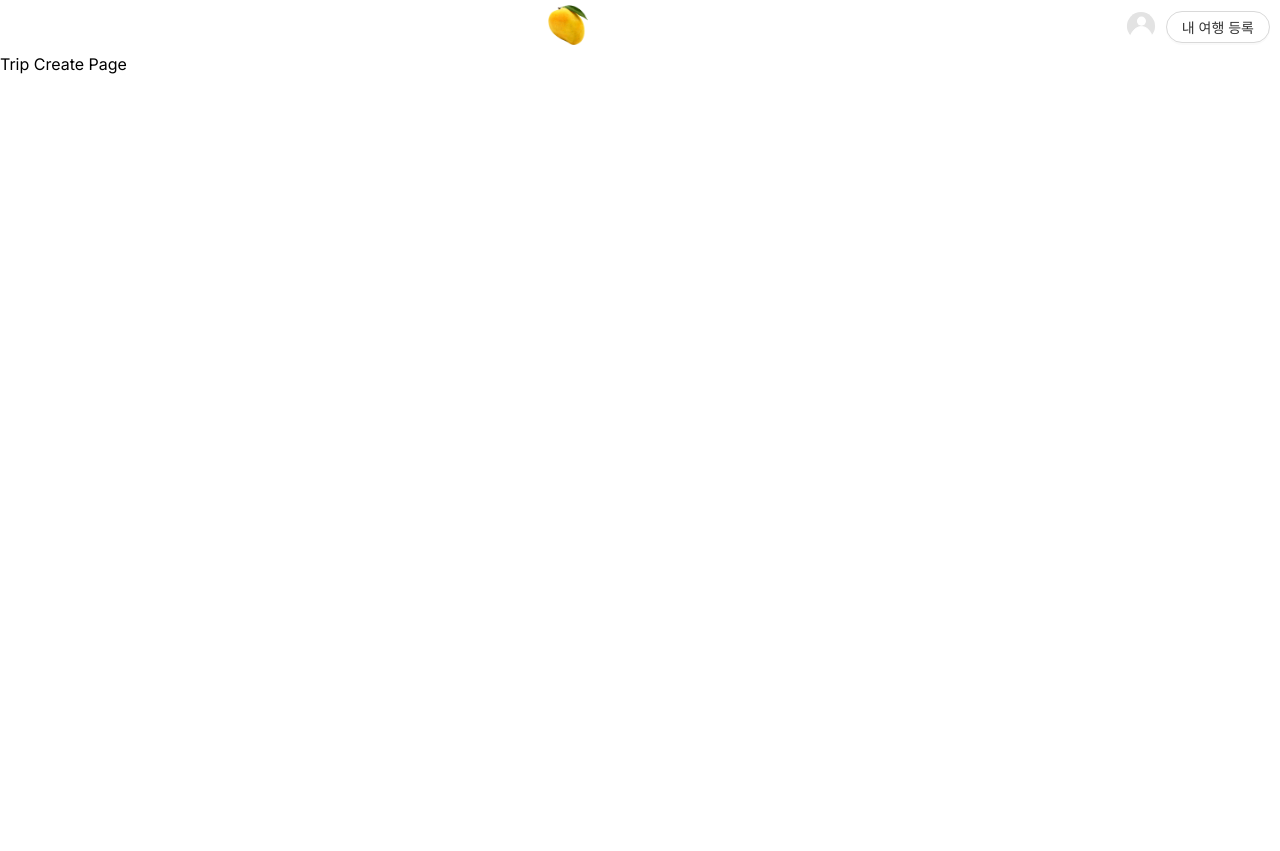
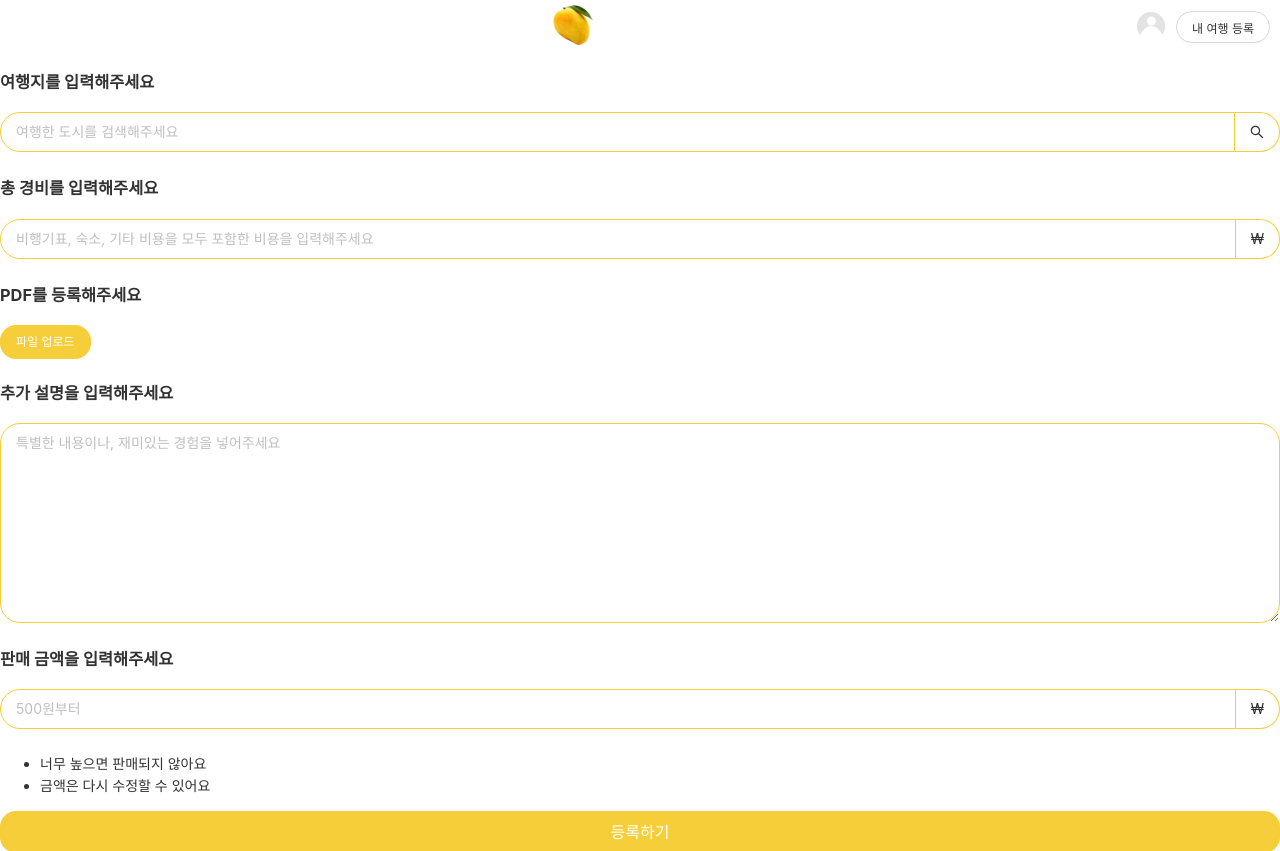
Before and after one commit to mango-trip/mango-FE, a Next.js app: page /trip/create in a window 1280 px wide. Before the commit the page ends 800 px from the top, so only its background shows below. Built offline with nearby package versions, Linux system fonts and the light colour scheme.

Commit message:
trip create form 생성

```diff
--- a/package.json
+++ b/package.json
@@ -9,6 +9,7 @@
     "lint": "next lint"
   },
   "dependencies": {
+    "@ant-design/icons": "^5.3.5",
     "antd": "^5.15.3",
     "axios": "^1.6.7",
     "mongodb": "^6.3.0",
--- a/src/app/layout.tsx
+++ b/src/app/layout.tsx
@@ -4,6 +4,7 @@ import './global.css';
 import { ConfigProvider } from 'antd';
 import { Color } from '@mango-library/color';
 import { BorderRadius } from '@mango-library/box';
+import { AntdConfig } from '@mango-library/antd/config';
 
 const inter = Inter({ subsets: ['latin'] });
 
@@ -19,16 +20,11 @@ export default function RootLayout({
 }) {
   return (
     <html lang='ko'>
+      <link rel='icon' href='./favicon.ico' sizes='any' />
       <ConfigProvider
         theme={{
-          token: {
-            borderRadius: 20,
-            colorPrimary: Color.primary,
-            colorPrimaryBg: Color.primary,
-            colorPrimaryText: Color.white,
-            colorText: Color.gray[300],
-            colorBgContainer: Color.white,
-          },
+          token: AntdConfig.Token,
+          components: AntdConfig.Components,
         }}
       >
         <body className={inter.className}>{children}</body>
--- a/src/app/trip/create/page.tsx
+++ b/src/app/trip/create/page.tsx
@@ -1,8 +1,62 @@
 'use client';
+import SearchOutlined from '@ant-design/icons/SearchOutlined';
+import { Button, Input, Upload } from 'antd';
+import Form, { FormInstance, useForm } from 'antd/es/form/Form';
+import FormItem from 'antd/es/form/FormItem';
+import TextArea from 'antd/es/input/TextArea';
 import React from 'react';
 
 function TripCreatePage() {
-  return <div>Trip Create Page</div>;
+  const [form] = useForm();
+  function handleFinish(field: FormInstance) {
+    console.log({ field: field.getFieldsValue() });
+  }
+  return (
+    <Form form={form} onFinish={handleFinish}>
+      <h3>여행지를 입력해주세요</h3>
+      <FormItem name='triparea'>
+        <Input
+          placeholder='여행한 도시를 검색해주세요'
+          addonAfter={<SearchOutlined />}
+        />
+      </FormItem>
+      <h3>총 경비를 입력해주세요</h3>
+      <FormItem name='amount'>
+        <Input
+          placeholder='비행기표, 숙소, 기타 비용을 모두 포함한 비용을 입력해주세요'
+          addonAfter={'₩'}
+        />
+      </FormItem>
+
+      <h3>PDF를 등록해주세요</h3>
+      <FormItem name='file'>
+        <Upload>
+          <Button type='primary'>파일 업로드</Button>
+        </Upload>
+      </FormItem>
+
+      <h3>추가 설명을 입력해주세요</h3>
+      <FormItem name='description'>
+        <TextArea
+          style={{ height: '200px', overflow: 'hidden' }}
+          placeholder='특별한 내용이나, 재미있는 경험을 넣어주세요'
+        />
+      </FormItem>
+
+      <h3>판매 금액을 입력해주세요</h3>
+      <FormItem name='price'>
+        <Input placeholder='500원부터' addonAfter={'₩'} />
+      </FormItem>
+      <ul>
+        <li>너무 높으면 판매되지 않아요</li>
+        <li>금액은 다시 수정할 수 있어요</li>
+      </ul>
+
+      <Button type='primary' size='large' style={{ width: '100%' }}>
+        등록하기
+      </Button>
+    </Form>
+  );
 }
 
 export default TripCreatePage;
--- /dev/null
+++ b/src/core/mango-library/antd/config.ts
@@ -0,0 +1,42 @@
+import { Color } from '@mango-library/color';
+import { GlobalToken } from 'antd';
+import { ComponentStyleConfig } from 'antd/es/config-provider/context';
+import {
+  AliasToken,
+  ColorMapToken,
+  ComponentTokenMap,
+  MappingAlgorithm,
+  OverrideToken,
+} from 'antd/es/theme/interface';
+
+const Token: Partial<AliasToken> = {
+  colorPrimary: Color.primary,
+  colorPrimaryBg: Color.primary,
+  colorPrimaryText: Color.white,
+  colorText: Color.gray[300],
+  colorBgContainer: Color.white,
+
+  borderRadius: 20,
+};
+
+const Components: {
+  [key in keyof OverrideToken]?: OverrideToken[key] & {
+    algorithm?: boolean | MappingAlgorithm | MappingAlgorithm[];
+  };
+} = {
+  Button: {
+    fontSize: 12,
+  },
+  Input: {
+    colorBorder: Color.primary,
+    lineWidth: 1,
+    paddingInline: 15,
+    paddingBlock: 8,
+    activeShadow: Color.white,
+    addonBg: Color.white,
+  },
+};
+export const AntdConfig = {
+  Token,
+  Components,
+};
```
Also changed, not shown: 1 other file (tests, documents, lock files or other folders).
